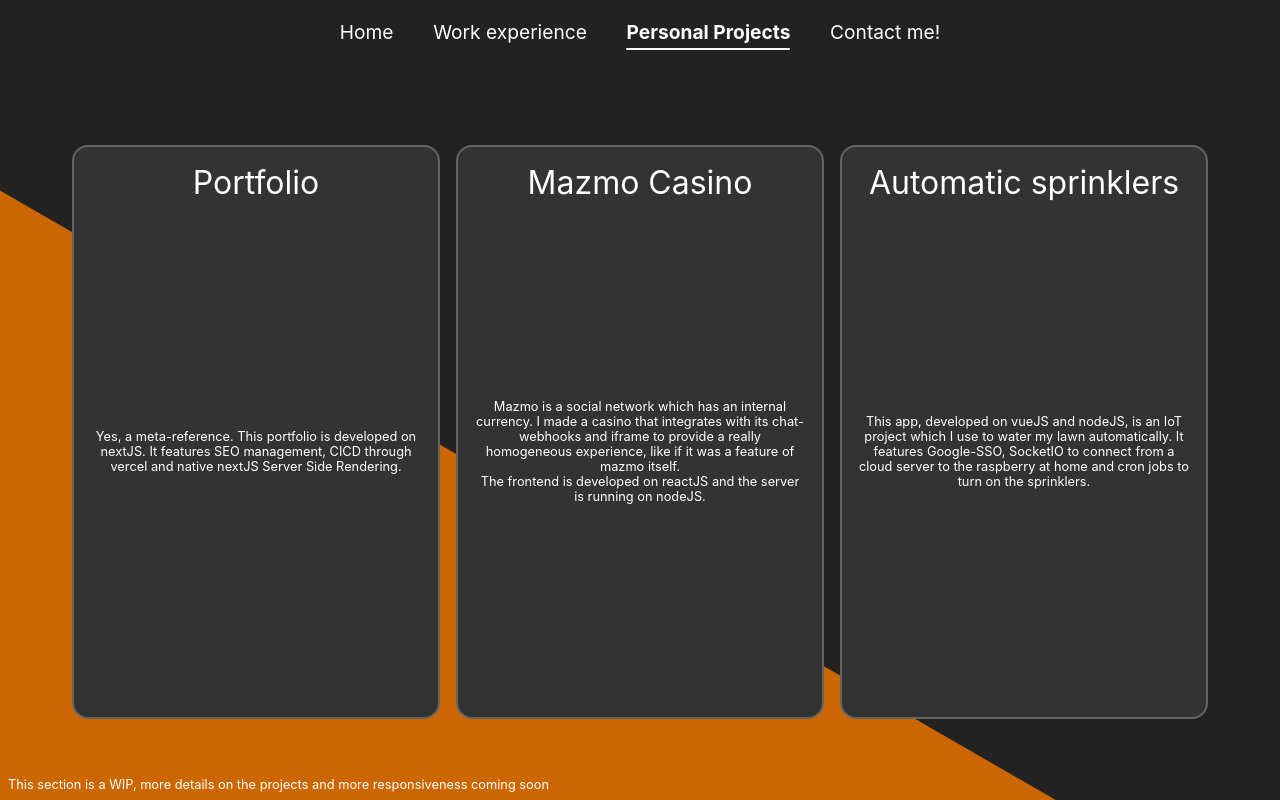
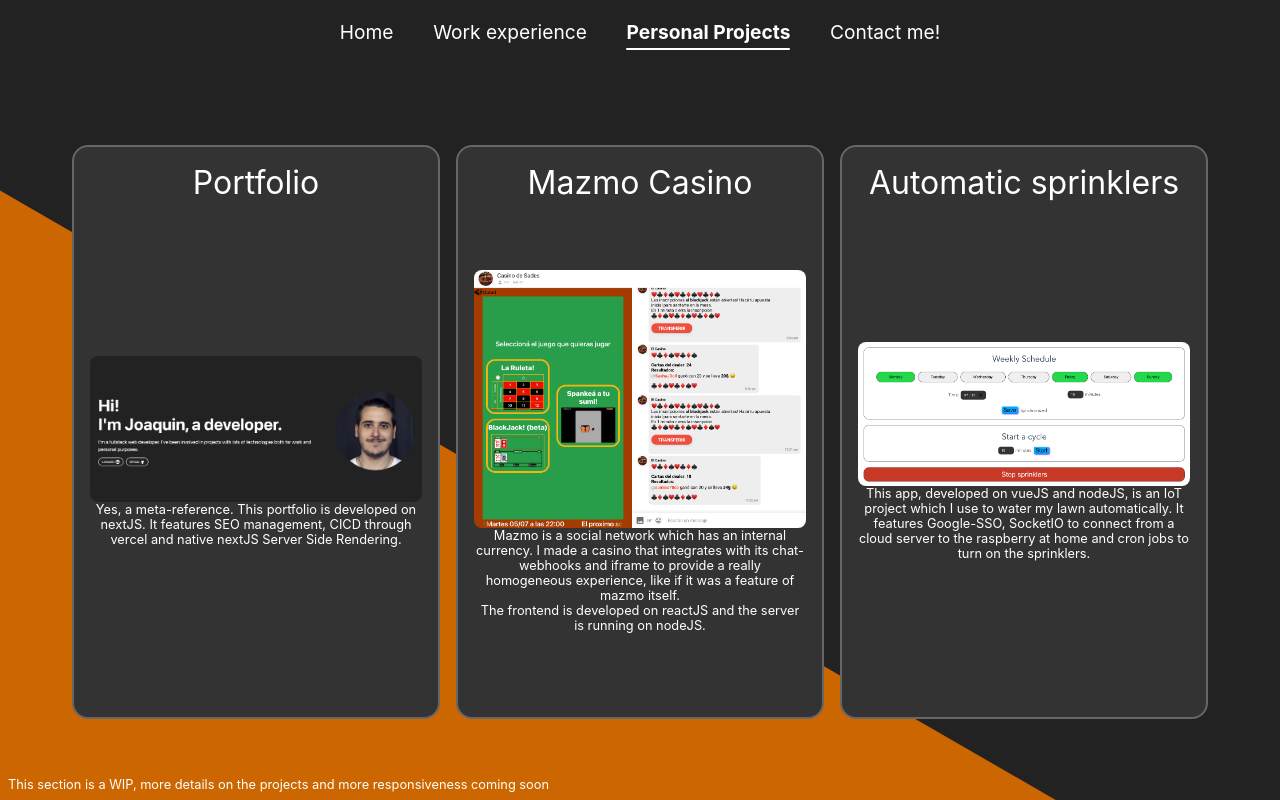
Before and after one commit to joka828/portfolio, a Next.js app: page /projects in a window 1280 px wide. Built offline with nearby package versions, Linux system fonts and the light colour scheme.

Commit message:
update nextjs dependency, fix experimental features usage

```diff
--- a/components/backButton/index.tsx
+++ b/components/backButton/index.tsx
@@ -1,6 +1,6 @@
 import React, { useMemo } from 'react';
 import { useRouter } from 'next/router'
-import Image from 'next/image';
+import Image from 'next/future/image';
 import Link from 'next/link';
 
 import styles from './styles.module.css'
--- a/next.config.js
+++ b/next.config.js
@@ -1,11 +1,7 @@
 /** @type {import('next').NextConfig} */
 const nextConfig = {
   reactStrictMode: true,
-  experimental: {
-    images: {
-      layoutRaw: true,
-    },
-  },
+  experimental: {},
   async redirects() {
     return [
       {
--- a/package.json
+++ b/package.json
@@ -9,7 +9,7 @@
     "lint": "next lint"
   },
   "dependencies": {
-    "next": "12.1.6",
+    "next": "^12.3.0",
     "react": "18.2.0",
     "react-dom": "18.2.0",
     "uuid": "^8.3.2"
--- a/pages/projects/casino/index.tsx
+++ b/pages/projects/casino/index.tsx
@@ -1,6 +1,6 @@
 import type { NextPage } from 'next'
 import Head from 'next/head'
-import Image from 'next/image'
+import Image from 'next/future/image'
 import Link from 'next/link';
 import BackButton from '../../../components/backButton';
 import styles from '../../../styles/Project.module.css'
@@ -44,7 +44,6 @@ const Casino: NextPage = () => {
               className={styles.projectImage}
               src="/screenshots/casino-dashboard.png"
               alt="casino screenshot"
-              layout="raw"
               width={384}
               height={300}
             />
--- a/pages/projects/index.tsx
+++ b/pages/projects/index.tsx
@@ -1,6 +1,6 @@
 import type { NextPage } from 'next'
 import Head from 'next/head'
-import Image from 'next/image'
+import Image from 'next/future/image'
 import Link from 'next/link';
 
 import { openProjectDetailTracking } from '../../helpers/trackings';
@@ -21,7 +21,7 @@ const HomeProjects: NextPage = () => {
               Portfolio
             </span>
             <div className={styles.sectionContent}>
-              <Image className={styles.projectImage} src="/portfolio-image.png" alt="Portfolio Image" layout="raw" width={339} height={150} />
+              <Image className={styles.projectImage} src="/portfolio-image.png" alt="Portfolio Image" width={339} height={150} />
               <span className={styles.description}>
                 Yes, a meta-reference. This portfolio is developed on nextJS.{' '}
                 It features SEO management, CICD through vercel and native nextJS Server Side Rendering.
@@ -35,7 +35,7 @@ const HomeProjects: NextPage = () => {
               Mazmo Casino
             </span>
             <div className={styles.sectionContent}>
-              <Image className={styles.projectImage} src="/casino-image.png" alt="Portfolio Image" layout="raw" width={350} height={273} />
+              <Image className={styles.projectImage} src="/casino-image.png" alt="Portfolio Image" width={350} height={273} />
               <span className={styles.description}>
                 Mazmo is a social network which has an internal currency.
                 I made a casino that integrates with its chat-webhooks and iframe to provide a really homogeneous experience,
@@ -52,7 +52,7 @@ const HomeProjects: NextPage = () => {
               Automatic sprinklers
             </span>
             <div className={styles.sectionContent}>
-              <Image className={styles.projectImage} src="/sprinklers-image.png" alt="Portfolio Image" layout="raw" width={348} height={150} />
+              <Image className={styles.projectImage} src="/sprinklers-image.png" alt="Portfolio Image" width={348} height={150} />
               <span className={styles.description}>
                 This app, developed on vueJS and nodeJS, is an IoT project which I use to water my lawn automatically.{' '}
                 It features Google-SSO, SocketIO to connect from a cloud server to the raspberry at home and cron jobs to turn on the sprinklers.
--- a/pages/projects/sprinklers/index.tsx
+++ b/pages/projects/sprinklers/index.tsx
@@ -1,6 +1,6 @@
 import type { NextPage } from 'next'
 import Head from 'next/head'
-import Image from 'next/image'
+import Image from 'next/future/image'
 import BackButton from '../../../components/backButton'
 import styles from '../../../styles/Project.module.css'
 
@@ -31,7 +31,6 @@ const Sprinklers: NextPage = () => {
               className={styles.projectImage}
               src="/screenshots/sprinklers-dashboard.png"
               alt="sprinklers dashboard screenshot"
-              layout="raw"
               width={387}
               height={300}
             />
@@ -75,7 +74,6 @@ const Sprinklers: NextPage = () => {
               className={styles.projectImage}
               src="/screenshots/sprinklers-login.png"
               alt="sprinklers login screenshot"
-              layout="raw"
               width={387}
               height={300}
             />
```
Also changed, not shown: pages/index.tsx (+4 -4 lines), pages/projects/portfolio/index.tsx (+2 -5 lines), 1 other file (tests, documents, lock files or other folders).
